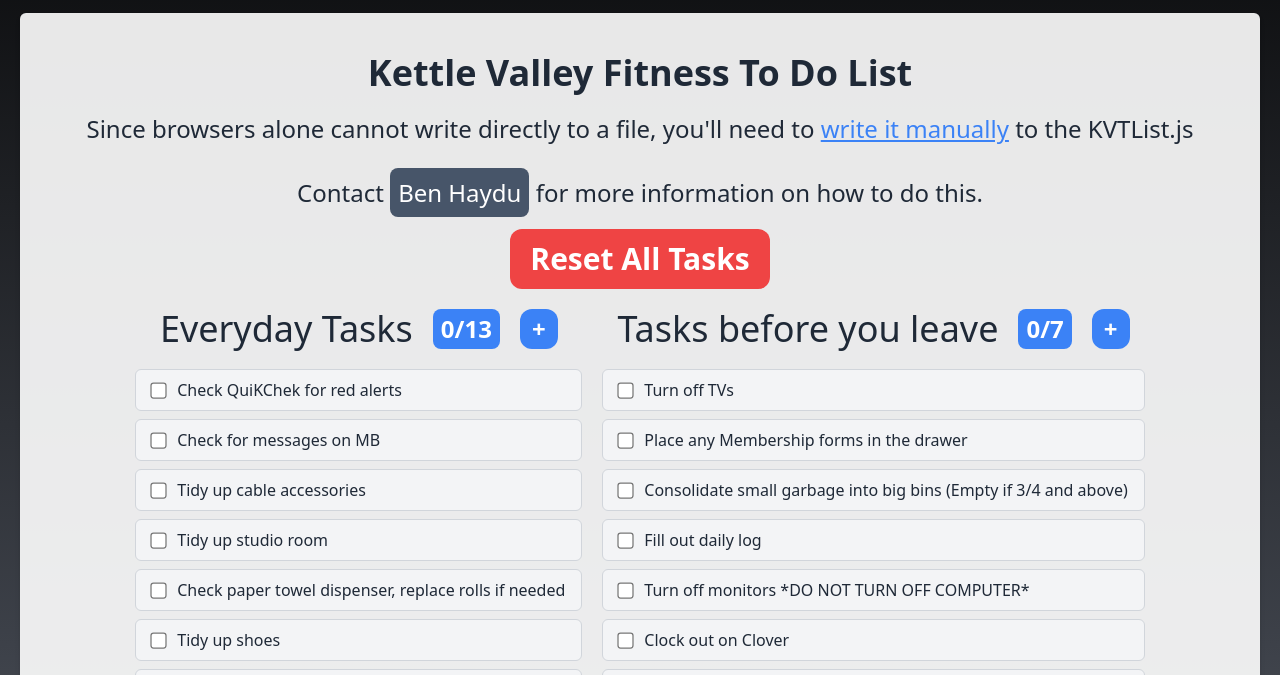
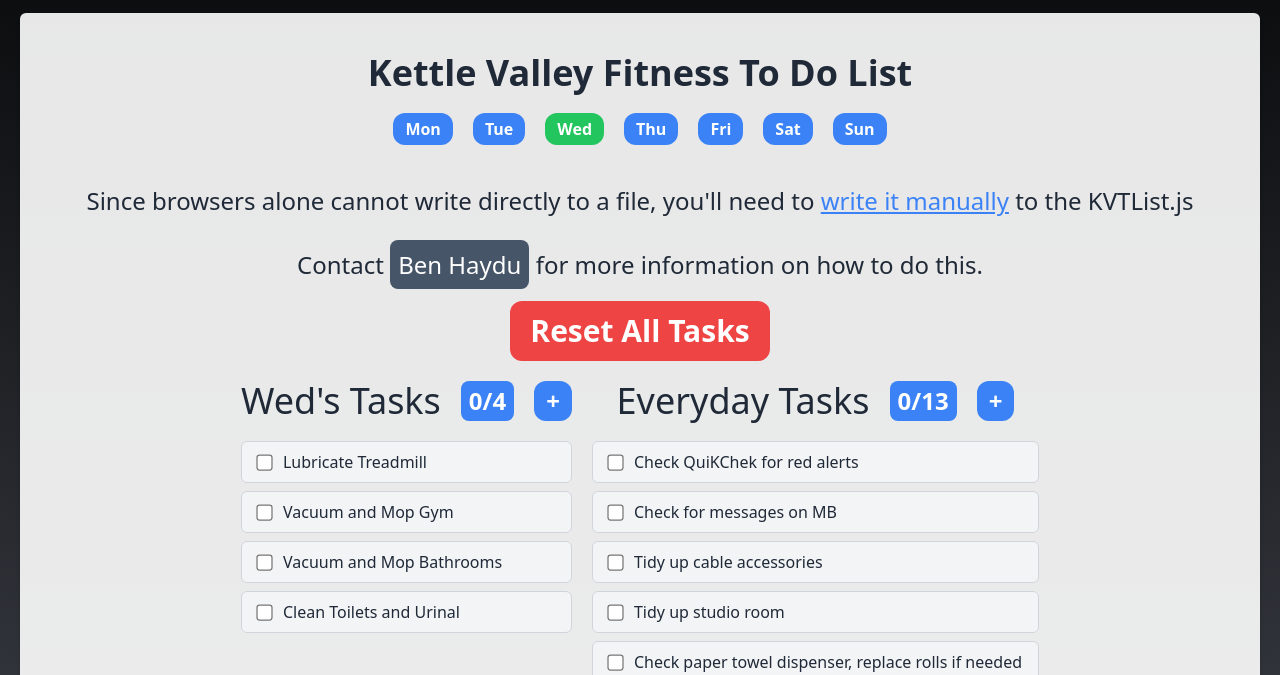
Before and after one commit to benhaydu/KVCheckList, a website: page src/KVTListPage.html in a window 1280 px wide. Shown: the part 246-921 px from the top of the page. Drawn offline with Linux system fonts and the light colour scheme.

Commit message:
Add weekly task list and enhance KVTListPage with dynamic task loading

```diff
--- a/src/KVTList.js
+++ b/src/KVTList.js
@@ -15,7 +15,6 @@ const everydayTasks = [
     "Empty out water tray (dump into garbage)"
 ];
 
-// Array for leave tasks
 const leaveTasks = [
     "Turn off TVs",
     "Place any Membership forms in the drawer",
@@ -25,6 +24,16 @@ const leaveTasks = [
     "Clock out on Clover",
     "Lock drawer and return key"
 ];
+
+const tasks = {
+    "Mon": ["None"],
+    "Tue": ["Lubricate Treadmill", "Vacuum Gym", "Vacuum and Mop Bathrooms", "Clean Showers"],
+    "Wed": ["Lubricate Treadmill", "Vacuum and Mop Gym", "Vacuum and Mop Bathrooms", "Clean Toilets and Urinal"],
+    "Thu": ["Lubricate Treadmill", "Vacuum Gym", "Mop and Vacuum Bathrooms", "Remove Front Entrance Mats and Vacuum"],
+    "Fri": ["None"],
+    "Sat": ["Lubricate Treadmill", "Vacuum and Mop Gym", "Spot Clean Mirrors", "Mop and Vacuum Bathrooms", "Clean Toilets and Sinks", "Change Feminine Bag", "Change Urinal Cake"],
+    "Sun": ["Lubricate Treadmill", "Vacuum Gym", "Vacuum and Mop Bathrooms", "Clean Showers"]
+};
 
 // Function to create a checklist item
 function createChecklistItem(taskDescription, taskList) {
@@ -93,10 +102,10 @@ function updateTaskCount(taskList, counterId) {
     }
 }
 
-
 // DOM references for the task lists
 const everydayTasksList = document.querySelector('#everydayTasksList');
 const leaveTasksList = document.querySelector('#leaveTasksList');
+const todayTasksList = document.getElementById('todayTasksList');
 
 // Load tasks from arrays
 everydayTasks.forEach(task => {
@@ -124,3 +133,70 @@ function addNewTask(taskList) {
         updateTaskCount(taskList, taskList === everydayTasksList ? 'counterEveryday' : 'counterLeave'); // Update count after adding
     }
 }
+
+// Highlight the current day button
+const dayButtons = document.querySelectorAll('.day-btn');
+const today = new Date().toLocaleString('en-US', { weekday: 'short' }).toLowerCase();
+
+// Highlight the current day button based on today's day
+dayButtons.forEach(btn => {
+    if (btn.id.includes(today)) {
+        btn.classList.add('bg-blue-500', 'text-white');
+    }
+
+    // Event listener to change highlighted button and display tasks when clicked
+    btn.addEventListener('click', () => {
+        const day = btn.id.replace('btn-', '').toLowerCase();
+        loadTodayTasks(day);
+    });
+});
+
+// Function to load today's tasks
+function loadTodayTasks(day) {
+    todayTasksList.innerHTML = ''; // Clear previous tasks
+
+    const todayTasks = tasks[day.charAt(0).toUpperCase() + day.slice(1)] || [];
+    todayTasks.forEach(task => {
+        const { listItem } = createChecklistItem(task, todayTasksList);
+        todayTasksList.appendChild(listItem);
+    });
+    updateTaskCount(todayTasksList, 'counterToday');
+    setTodayTasksTitle(day.charAt(0).toUpperCase() + day.slice(1) + "'s Tasks");
+}
+
+// Initial load for today's tasks
+const initialDay = today.charAt(0).toUpperCase() + today.slice(1);
+loadTodayTasks(initialDay);
+
+// Add functionality to dynamically add a new task to today's tasks
+document.querySelector('#btn-addToday').addEventListener('click', () => addNewTask(todayTasksList));
+
+// Function to set today's task title dynamically with the day name
+function setTodayTasksTitle(title) {
+    const todayTasksTitle = document.getElementById('todayTasksTitle');
+    todayTasksTitle.textContent = title;
+}
+
+// Call the function on load to set the title for today's tasks
+setTodayTasksTitle(initialDay + "'s Tasks");
+
+// Function to highlight today's button based on the day of the week
+function highlightTodayButton() {
+    const dayButtons = {
+        0: 'btn-sun',
+        1: 'btn-mon',
+        2: 'btn-tue',
+        3: 'btn-wed',
+        4: 'btn-thu',
+        5: 'btn-fri',
+        6: 'btn-sat'
+    };
+    const today = new Date().getDay();
+    const todayButton = document.getElementById(dayButtons[today]);
+    if (todayButton) {
+        todayButton.classList.add('bg-green-500', 'text-white');
+    }
+}
+
+// Call this function on load to highlight the button
+highlightTodayButton();
--- a/src/KVTListPage.html
+++ b/src/KVTListPage.html
@@ -17,9 +17,24 @@
 
     <div class="bg-white bg-opacity-90 rounded-md w-full  shadow-md py-10">
         <div class="items-center flex justify-center flex-col">
-            <h1 class="text-4xl font-bold text-center ">
-                Kettle Valley Fitness To Do List
-            </h1>
+            <div>
+                <h1 class="text-4xl font-bold text-center ">
+                    Kettle Valley Fitness To Do List
+                </h1>
+                <div>
+                    <!-- Buttons from Mon to sun -->
+                    <div class="flex flex-wrap justify-center space-x-5 my-5">
+                        <button id="btn-mon" class="btn">Mon</button>
+                        <button id="btn-tue" class="btn">Tue</button>
+                        <button id="btn-wed" class="btn">Wed</button>
+                        <button id="btn-thu" class="btn">Thu</button>
+                        <button id="btn-fri" class="btn">Fri</button>
+                        <button id="btn-sat" class="btn">Sat</button>
+                        <button id="btn-sun" class="btn">Sun</button>
+                    </div>
+                </div>
+            </div>
+
             <h1 class="text-2xl text-center my-5">
                 Since browsers alone cannot write directly to a file, you'll need to
                 <a class="text-blue-500 underline" href="README.md">write it manually</a> to the KVTList.js
@@ -34,7 +49,26 @@
             </a>
         </div>
 
+
         <div class="flex justify-center space-x-5 px-3 flex-wrap">
+            <!-- Today tasks -->
+            <div>
+                <div class="flex items-center justify-center space-x-5">
+                    <h1 id="todayTasksTitle" class="text-4xl text-center my-5">
+                        Today's Tasks
+                    </h1>
+                    <h1 id="counterToday" class="text-2xl font-bold px-2 py-1 bg-blue-500 text-white rounded-lg">0/0
+                    </h1>
+                    <!-- Counter for Today Tasks -->
+                    <h1 id="btn-addToday" class="text-2xl btn">+</h1>
+                </div>
+
+                <ul id="todayTasksList" class="space-y-2"> </ul>
+
+            </div>
+
+
+
             <div>
                 <div class="flex items-center justify-center space-x-5">
                     <h1 class="text-4xl text-center my-5">
@@ -48,9 +82,7 @@
 
                 <ul id="everydayTasksList" class="space-y-2"> </ul>
 
-                <p id="everyday-done" class="hidden text-green-600 font-semibold text-center mt-3">
-                    All tasks done for the day!
-                </p>
+
             </div>
 
             <div>
@@ -66,9 +98,7 @@
 
                 <ul id="leaveTasksList" class="space-y-2"></ul>
 
-                <p id="leave-done" class="hidden text-green-600 font-semibold text-center mt-3">
-                    You are good to Go!
-                </p>
+
             </div>
         </div>
 
```
Also changed, not shown: src/Tasks.txt (added, +38 -0 lines), src/output.css.
